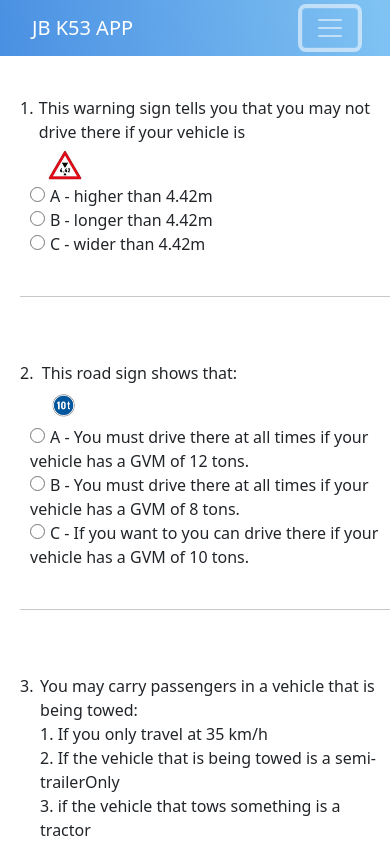
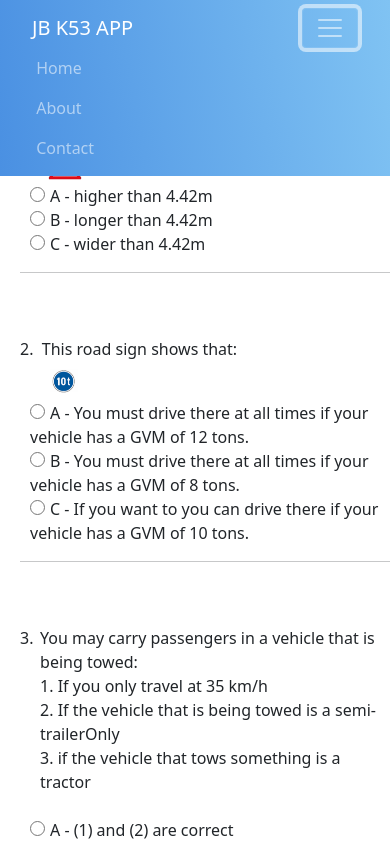
Before and after one commit to Jonathan-Baloyi/JbK53App, an Angular app: page / in a window 390 px wide. Both pictures are taken after a click on the button "Toggle navigation". Shown: the top 844 px of the page. Built offline with nearby package versions, Linux system fonts and the light colour scheme.

Commit message:
Fixed hamburger

```diff
--- a/src/app/components/core/learners-test/learners-test.component.html
+++ b/src/app/components/core/learners-test/learners-test.component.html
@@ -8,7 +8,7 @@
   <div class="mx-auto">
     <img class="logo" src="{{question.imageUrl}}" />
   </div>
-  <div style="margin-left: 10px;" *ngFor="let answer of question.answers">
+  <div style="margin-left: 10px;" class="answer-description" *ngFor="let answer of question.answers">
     <div *ngIf="!question.multipleAnswers; else second" class="wrapper-class">
       <input type="radio" name="option{{question.id}}" value="option{{question.id}}"
         (change)="question.checked = true; question.selectedAnswer = answer.key">
--- a/src/app/components/core/navbar/navbar.component.html
+++ b/src/app/components/core/navbar/navbar.component.html
@@ -8,14 +8,14 @@
     <!-- <img class="logo" src="assets/logo.png" />  --> JB K53 APP
   </a>
   <button class="navbar-toggler" type="button" data-toggle="collapse" data-target="#navbarCollapse"
-    aria-controls="navbarCollapse" aria-expanded="true" aria-label="Toggle navigation">
+    aria-controls="navbarCollapse" aria-expanded="false" aria-label="Toggle navigation">
     <span class="navbar-toggler-icon"></span>
   </button>
-  <div class="collapse navbar-collapse" id="navbarCollapse">
+  <div class="collapse navbar-collapse" id="navbarCollapse" [ngClass]="{ 'show': navbarOpen, 'hide': outsideClick }">
     <ul class="navbar-nav ml-auto">
       <li class="nav-item" *ngFor="let item of menuItems; let index = index" [id]="index"
         [class.active]="item.isCurrent" [class.disabled]="item.isDisabled">
-        <a class="nav-link navbar-font-color-mod" href="javascript:void(0);" [routerLink]="[item.link]">
+        <a class="nav-link navbar-font-color-mod" (click)="ToggleNavBar()" href="javascript:void(0);" [routerLink]="[item.link]">
           <i [ngClass]="item.icon"></i> {{ item.name }}
         </a>
       </li>
--- a/src/app/components/core/navbar/navbar.component.ts
+++ b/src/app/components/core/navbar/navbar.component.ts
@@ -1,4 +1,4 @@
-import { Component, Input, OnInit } from '@angular/core';
+import { Component, Input, OnInit, HostListener, ElementRef } from '@angular/core';
 import { IMenu } from 'src/app/models/IMenu';
 
 @Component({
@@ -10,10 +10,29 @@ export class NavbarComponent implements OnInit {
 
   @Input()
   public menuItems: IMenu[];
+  public outsideClick = false;
+  public navbarOpen = false;
 
-  constructor() { }
+  constructor(private eRef: ElementRef) { }
 
   ngOnInit(): void {
   }
 
+  ToggleNavBar() {
+    this.navbarOpen = !this.navbarOpen;
+  }
+
+  @HostListener('window:click', ['$event'])
+  clickout(event) {
+    if (this.eRef.nativeElement.contains(event.target)) {
+      if (this.navbarOpen) {
+        this.navbarOpen = false;
+      }
+
+      this.outsideClick = false;
+    } else {
+      this.outsideClick = true;
+    }
+  }
+
 }
--- a/src/app/scss/learners-test.scss
+++ b/src/app/scss/learners-test.scss
@@ -19,3 +19,7 @@ div {
 .heading-description{
   display: inline-flex;
 }
+
+.answer-description{
+  display: inline-flex;
+}
--- a/src/index.html
+++ b/src/index.html
@@ -9,6 +9,13 @@
   <link rel="icon" type="image/x-icon" href="favicon.ico">
 </head>
 
+<script src="https://code.jquery.com/jquery-3.4.1.slim.min.js"
+  integrity="sha384-J6qa4849blE2+poT4WnyKhv5vZF5SrPo0iEjwBvKU7imGFAV0wwj1yYfoRSJoZ+n" crossorigin="anonymous"></script>
+<script src="https://cdn.jsdelivr.net/npm/popper.js@1.16.0/dist/umd/popper.min.js"
+  integrity="sha384-Q6E9RHvbIyZFJoft+2mJbHaEWldlvI9IOYy5n3zV9zzTtmI3UksdQRVvoxMfooAo" crossorigin="anonymous"></script>
+<script src="https://stackpath.bootstrapcdn.com/bootstrap/4.4.1/js/bootstrap.min.js"
+  integrity="sha384-wfSDF2E50Y2D1uUdj0O3uMBJnjuUD4Ih7YwaYd1iqfktj0Uod8GCExl3Og8ifwB6" crossorigin="anonymous"></script>
+
 <body>
   <app-root></app-root>
 </body>
```
